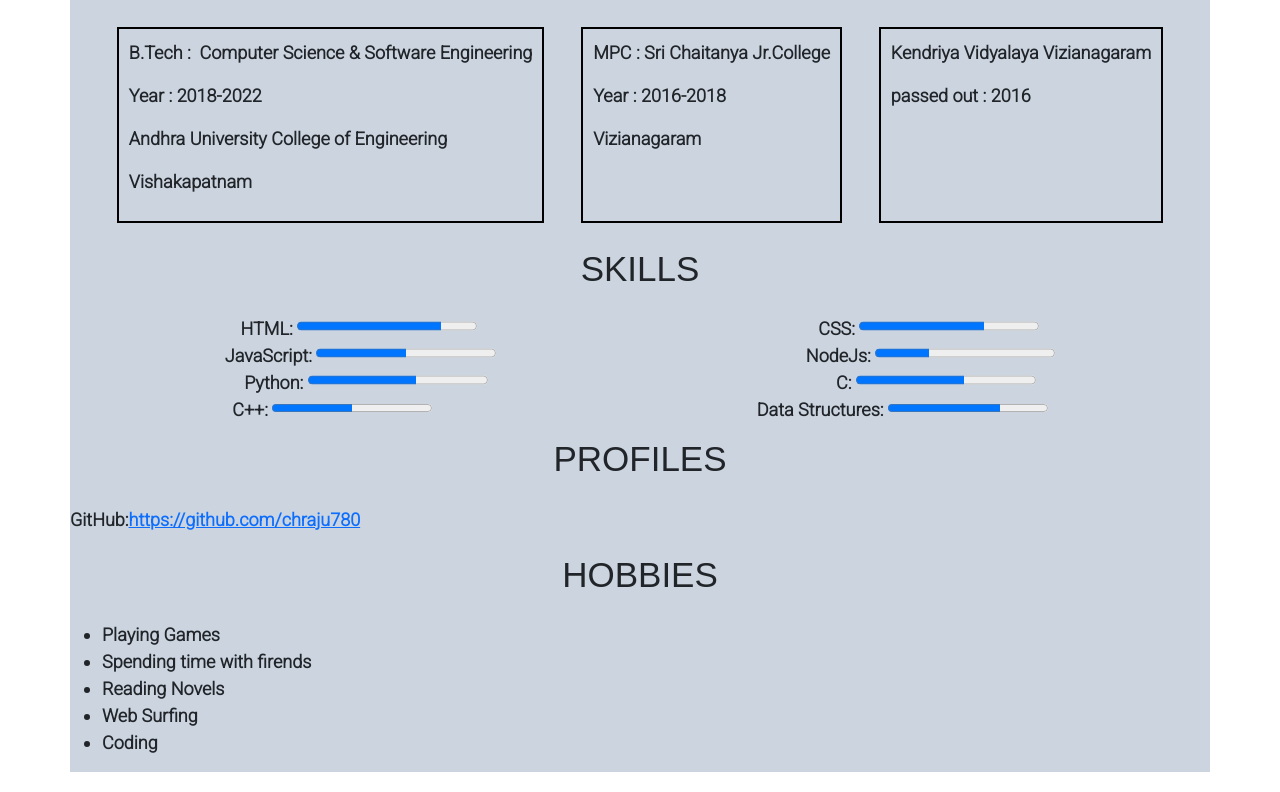
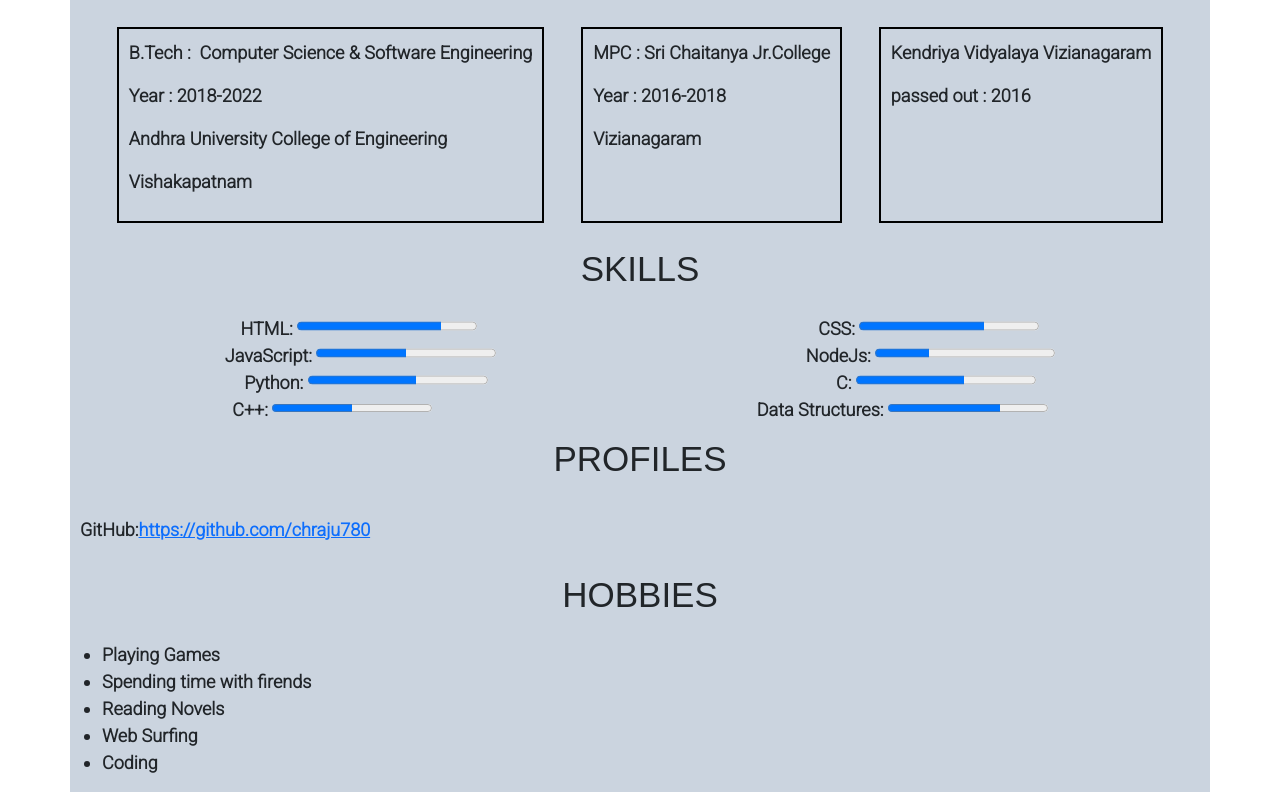
Before and after one commit to chraju780/Resume, a plain HTML site: page index.html in a window 1280 px wide. Shown: the part 662-1454 px from the top of the page. Drawn offline with nearby package versions, Linux system fonts and the light colour scheme; a web font is replaced by a local one.

Commit message:
Update styles.css

```diff
--- a/styles.css
+++ b/styles.css
@@ -67,3 +67,6 @@
     font-size: 18px;
     font-weight: 600;
 }
+.profiles p{
+    padding: 10px;
+}
```
